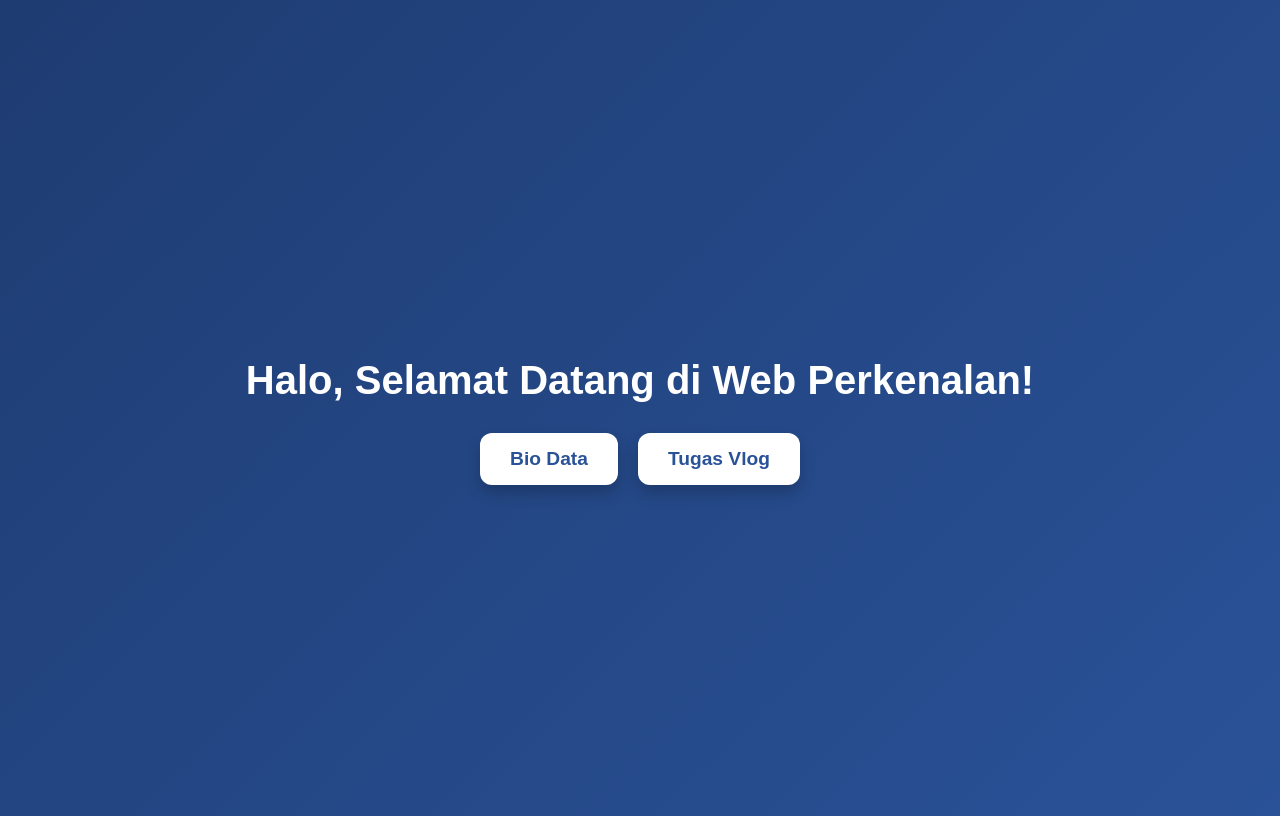
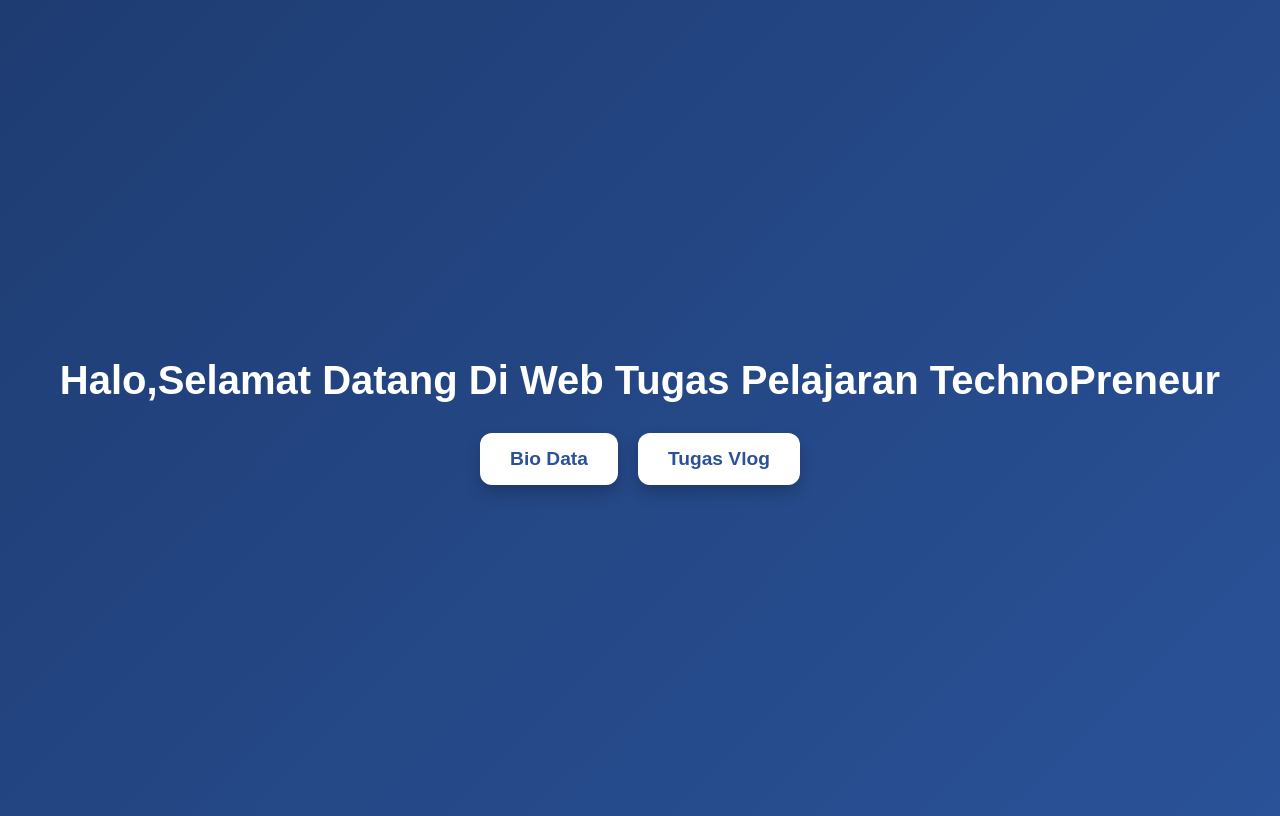
Before and after one commit to apesgrt/Perkenalan, a plain HTML site: page index.html in a window 1280 px wide. Drawn offline with Linux system fonts and the light colour scheme.

Commit message:
Update index.html

```diff
--- a/index.html
+++ b/index.html
@@ -64,7 +64,7 @@
   </style>
 </head>
 <body>
-  <h1>Halo, Selamat Datang di Web Perkenalan!</h1>
+  <h1>Halo,Selamat Datang Di Web Tugas Pelajaran TechnoPreneur</h1>
 
   <div class="btn-container">
     <!-- Tombol langsung ke foto -->
```
